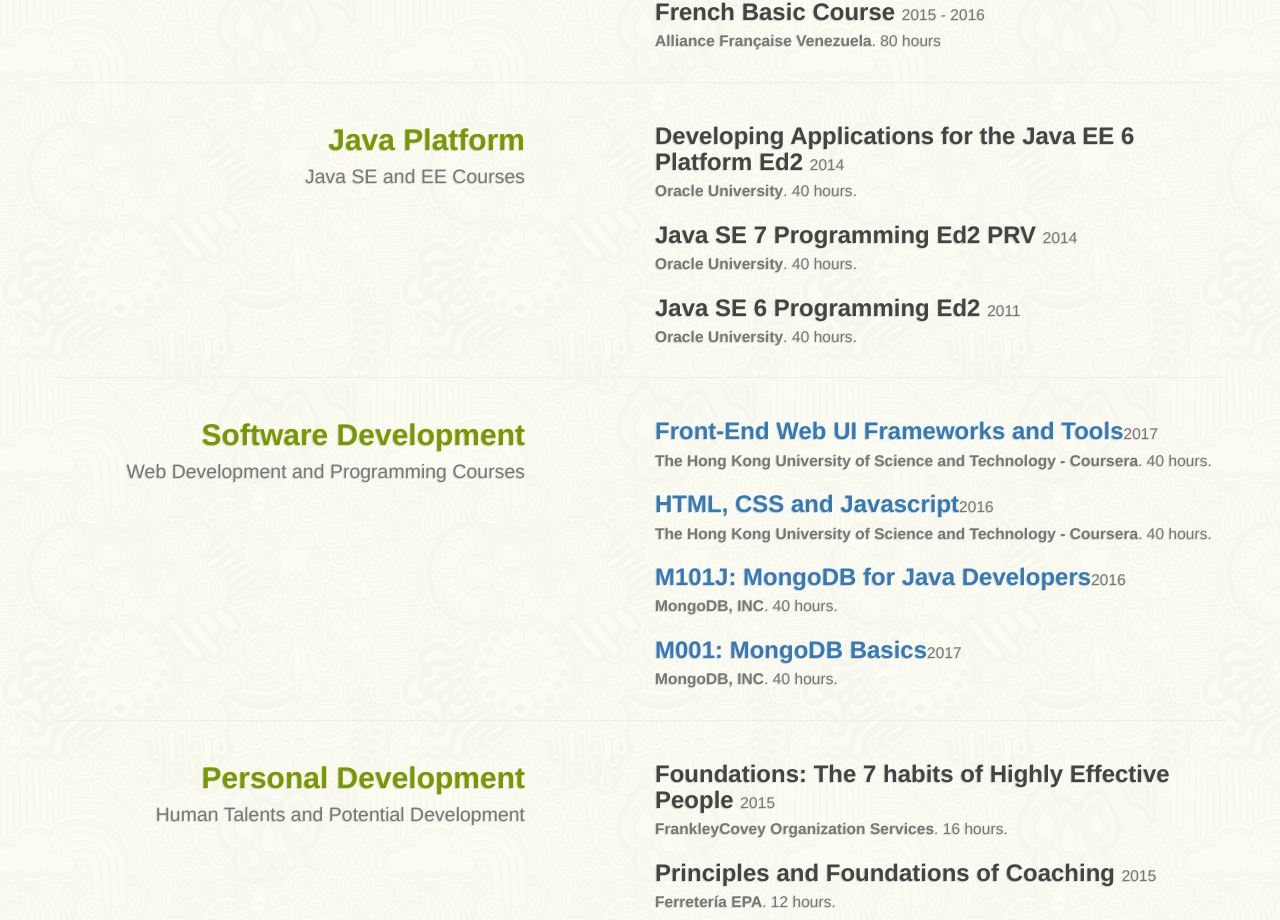
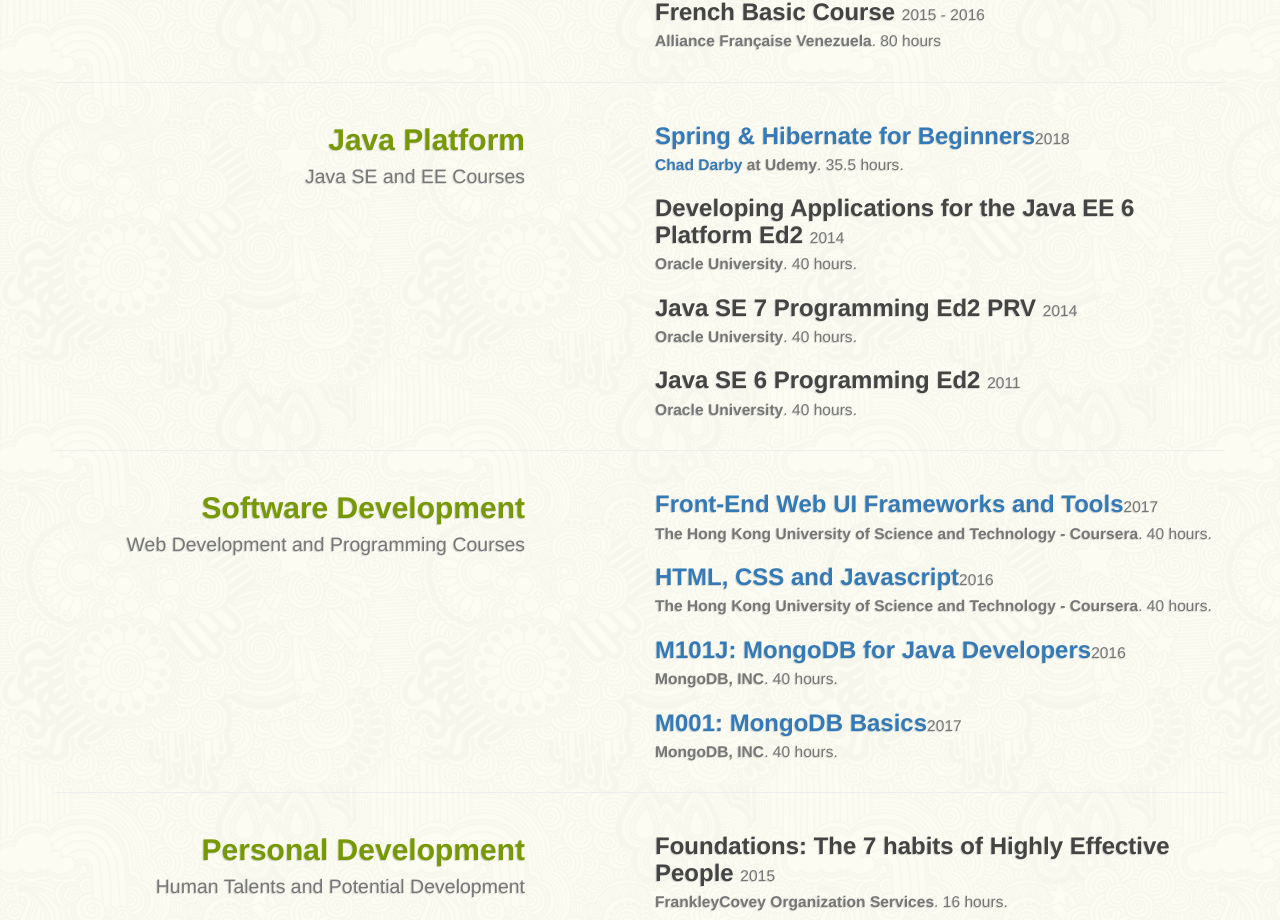
Before and after one commit to thisisalexis/thisisalexis.github.io, an Angular app: page /education in a window 1280 px wide. Shown: the part 800-1720 px from the top of the page. Built offline with nearby package versions, Linux system fonts and the light colour scheme.

Commit message:
Spring & Hibernate course added to education

```diff
--- a/src/app/modules/content/components/education/education.component.html
+++ b/src/app/modules/content/components/education/education.component.html
@@ -45,6 +45,9 @@
         <h2>Java Platform<br> <small>Java SE and EE Courses</small></h2>
       </div>
       <div class="col-xs-12 col-md-6 col-md-offset-1 content-right">
+        <h3><a href="https://www.udemy.com/certificate/UC-CJX1FUEK/" target="_blank" title="Spring &amp; Hibernate for Beginners">Spring &amp; Hibernate for Beginners</a> <small>2018</small><br>
+          <small><strong><a href="http://www.luv2code.com/" target="_blank" title="Chad Darby Instructor">Chad Darby</a> at Udemy</strong>. 35.5 hours.</small>
+        </h3>
         <h3>Developing Applications for the Java EE 6 Platform Ed2 <small>2014</small><br>
           <small><strong>Oracle University</strong>. 40 hours.</small>
         </h3>
--- a/src/app/modules/content/components/home/home.component.html
+++ b/src/app/modules/content/components/home/home.component.html
@@ -49,7 +49,7 @@
           <li><a class="btn btn-lg btn-social-icon btn-instagram" href="https://stackoverflow.com/users/6035392/thisisalexis" data-toggle="tooltip" data-placement="bottom" title="ThisIsAlexis" target="_blank"><i class="fa fa-stack-overflow"></i></a></li>
           <li><button type="button" class="btn btn-lg btn-social-icon btn-linkedin" target="_top" data-toggle="popover" data-placement="bottom" data-trigger="focus" data-content="ThisIsAlexis" title="Call me on Skype"><i class="fa fa-skype"></i></button></li>
           <li><button type="button" class="btn btn-lg btn-social-icon btn-facebook" target="_top" data-toggle="popover" data-placement="bottom" data-trigger="focus" data-content="You can write me to alexis.ve@gmail.com" title="Write me an E-mail"><i class="fa fa-envelope-o"></i></button></li>
-          <li><button type="button" class="btn btn-lg btn-social-icon btn-success" target="_top" data-toggle="popover" data-placement="top" data-trigger="focus" data-content="+593 (99) 0426072" title="Call me on phone"><i class="fa fa-phone"></i></button></li>
+          <li><button type="button" class="btn btn-lg btn-social-icon btn-success" target="_top" data-toggle="popover" data-placement="bottom" data-trigger="focus" data-content="+593 (99) 0426072" title="Call me on phone"><i class="fa fa-phone"></i></button></li>
         </ul>
       </div>
       <div class="col-xs-12 col-md-6 col-md-offset-1 content-right">
```
